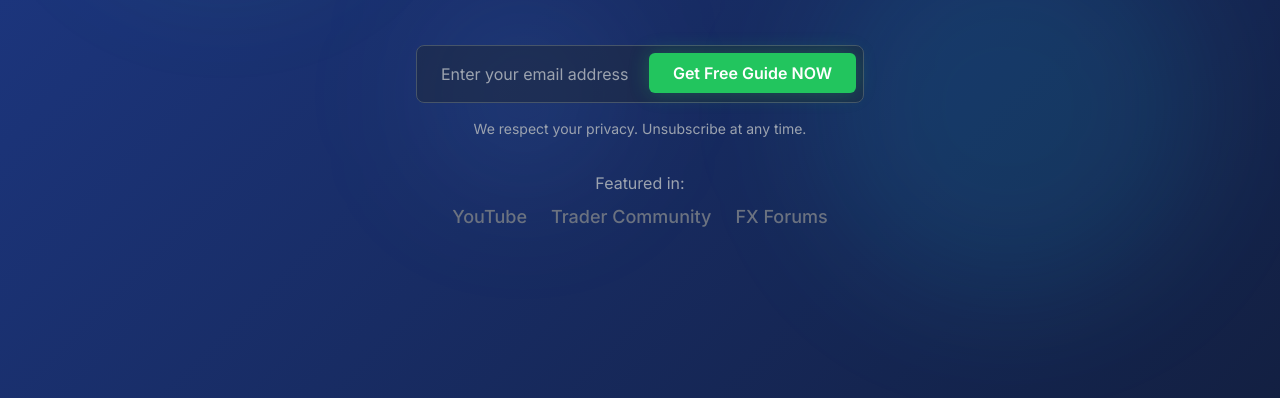
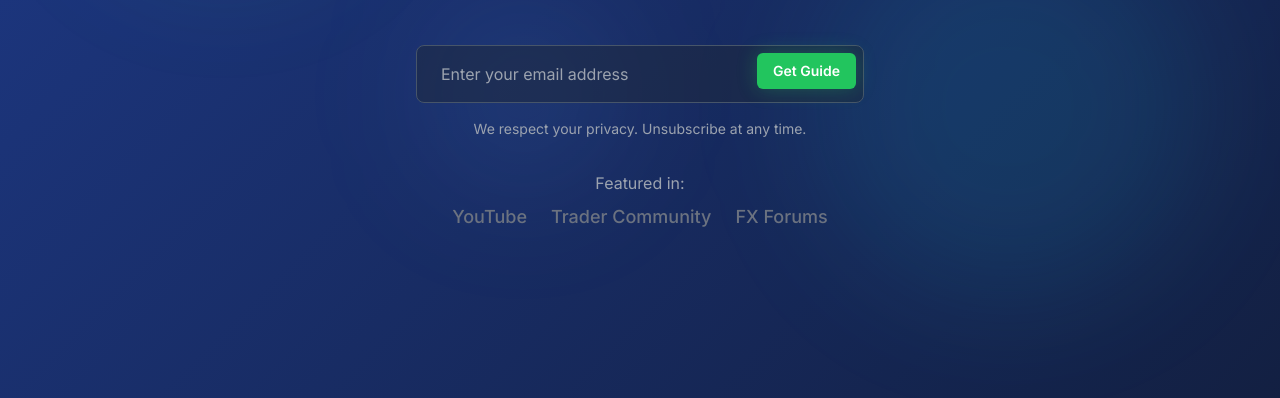
Before and after one commit to KelvinSenior/SKfx_Landing_Page, a plain HTML site: page index.html in a window 1280 px wide. Shown: the part 402-800 px from the top of the page. Drawn offline with nearby package versions, Linux system fonts and the light colour scheme.

Commit message:
Updated the Get free guide button and added a telegram channel

```diff
--- a/index.html
+++ b/index.html
@@ -129,9 +129,9 @@
                         >
                         <button
                             type="submit"
-                            class="absolute right-2 top-2 px-6 py-2 bg-green-500 hover:bg-green-600 text-white font-semibold rounded-md transition-all duration-200 glow hover:glow"
+                            class="absolute right-2 top-2 px-4 py-2 bg-green-500 hover:bg-green-600 text-white font-semibold rounded-md transition-all duration-200 glow hover:glow text-sm"
                         >
-                            Get Free Guide NOW
+                            Get Guide
                         </button>
                     </div>
                     <p class="text-sm text-gray-400">
@@ -300,6 +300,9 @@
                         <a href="https://x.com/sks_prime?s=11" target="_blank" rel="noopener noreferrer" class="text-gray-400 hover:text-blue-400 transition-colors duration-200">
                             <i class="fab fa-x-twitter text-2xl"></i>
                         </a>
+                        <a href="https://t.me/skfx_trading" target="_blank" rel="noopener noreferrer" class="text-gray-400 hover:text-blue-500 transition-colors duration-200">
+                            <i class="fab fa-telegram text-2xl"></i>
+                        </a>
                     </div>
                 </div>
             </div>
```
